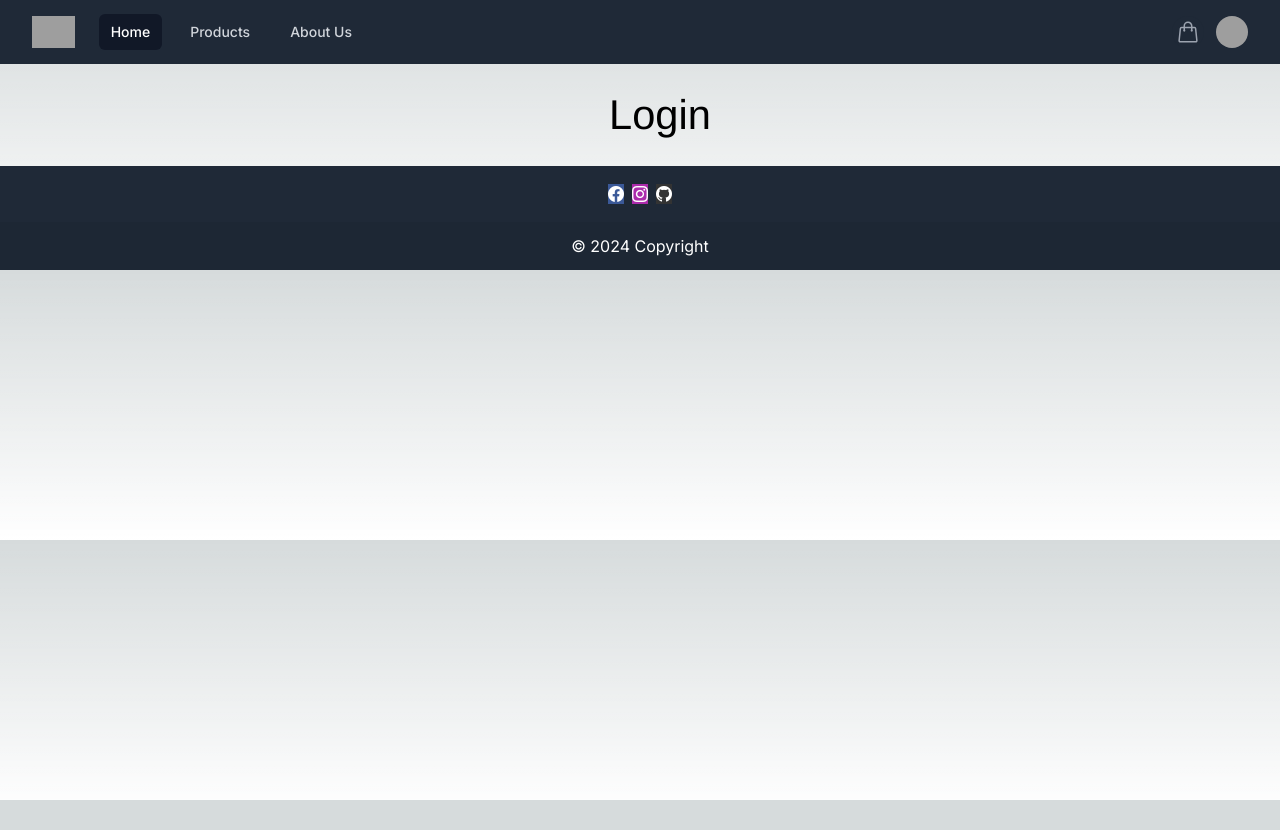
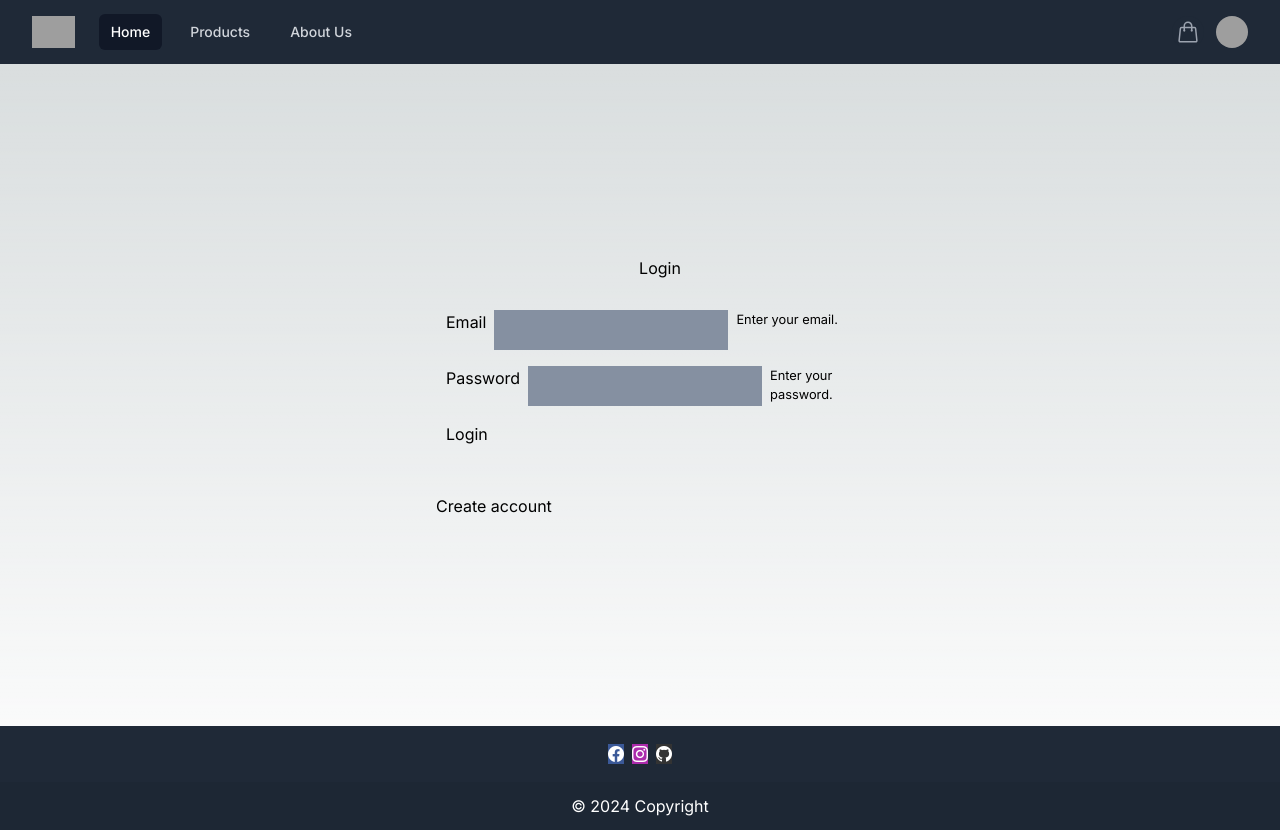
Before and after one commit to ChristianRey117/boutique-client, a Next.js app: page /pages/login in a window 1280 px wide. Before the commit the page ends 800 px from the top, so only its background shows below. Built offline with nearby package versions, Linux system fonts and the light colour scheme; grey boxes are pictures that could not be loaded.

Commit message:
feat(login): created page login with card to create account

```diff
--- a/app/components/header/header.tsx
+++ b/app/components/header/header.tsx
@@ -133,7 +133,7 @@ export default function Example() {
                       <Menu.Item>
                         {({ active }) => (
                           <a
-                            href="#"
+                            href="/pages/login"
                             className={classNames(
                               active ? "bg-gray-100" : "",
                               "block px-4 py-2 text-sm text-gray-700"
--- a/app/pages/login/page.tsx
+++ b/app/pages/login/page.tsx
@@ -1,22 +1,160 @@
 "use client";
+import { InputText } from "primereact/inputtext";
 import React, { useEffect, useState } from "react";
-import { CardProduct } from "../../components/card-product/card-product";
-import { ImagesSlider } from "../../components/images-slider/images-slider";
-import ProductsList from "../../sections/products-list/products-list";
-import { InputText } from "primereact/inputtext";
-import { Dropdown } from "primereact/dropdown";
-import { FloatLabel } from "primereact/floatlabel";
+import { Card } from "react-bootstrap";
+
 export default function ProductsPage() {
-  const [selectedCity, setSelectedCity] = useState();
-  const [categories, setCategories] = useState();
+  const [isLogin, setIsLogin] = useState(true);
 
   return (
-    <div>
-      <div className="container m-5">
-        <div className="row">
-          <div className="col-12 mb-4">
-            <h1>Login</h1>
-          </div>
+    <div className="container m-5">
+      <div
+        className="row"
+        style={{ margin: "15%", display: isLogin ? "" : "none" }}
+      >
+        <div
+          className="col-12"
+          style={{ display: "flex", justifyContent: "center" }}
+        >
+          <Card style={{ width: "50%" }}>
+            <Card.Body>
+              <Card.Title className="mb-5" style={{ textAlign: "center" }}>
+                Login
+              </Card.Title>
+              <Card.Text>
+                <form action="" style={{ padding: "10px" }}>
+                  <div className="flex flex-column gap-2 mb-4 ">
+                    <label htmlFor="username">Email</label>
+                    <InputText
+                      id="email"
+                      aria-describedby="username-help"
+                      type="email"
+                      className="p-inputtext-lg"
+                      required
+                    />
+                    <small id="username-help">Enter your email.</small>
+                  </div>
+
+                  <div className="flex flex-column gap-2 mb-4 ">
+                    <label htmlFor="username">Password</label>
+                    <InputText
+                      id="password"
+                      aria-describedby="username-help"
+                      type="password"
+                      className="p-inputtext-lg"
+                      required
+                    />
+                    <small id="username-help">Enter your password.</small>
+                  </div>
+
+                  <div className="flex flex-column gap-2 mb-4 ">
+                    <button className="btn btn-success" type="submit">
+                      Login
+                    </button>
+                  </div>
+                </form>
+
+                <div
+                  className="flex flex-column gap-2 mb-4 "
+                  style={{ marginTop: "5%" }}
+                >
+                  <button
+                    className="btn btn-success"
+                    onClick={() => setIsLogin(!isLogin)}
+                  >
+                    Create account
+                  </button>
+                </div>
+              </Card.Text>
+            </Card.Body>
+          </Card>
+        </div>
+      </div>
+
+      <div
+        className="row"
+        style={{ margin: "15%", display: isLogin ? "none" : "" }}
+      >
+        <div
+          className="col-12"
+          style={{ display: "flex", justifyContent: "center" }}
+        >
+          <Card style={{ width: "50%" }}>
+            <Card.Body>
+              <Card.Title className="mb-5" style={{ textAlign: "center" }}>
+                Create account
+              </Card.Title>
+              <Card.Text>
+                <form action="" style={{ padding: "10px" }}>
+                  <div className="flex flex-column gap-2 mb-4 ">
+                    <label htmlFor="username">Name</label>
+                    <InputText
+                      id="name"
+                      aria-describedby="username-help"
+                      type="name"
+                      className="p-inputtext-lg"
+                      required
+                    />
+                    <small id="username-help">Enter your name.</small>
+                  </div>
+
+                  <div className="flex flex-column gap-2 mb-4 ">
+                    <label htmlFor="username">Last Name</label>
+                    <InputText
+                      id="lastName"
+                      aria-describedby="username-help"
+                      type="lastName"
+                      className="p-inputtext-lg"
+                      required
+                    />
+                    <small id="username-help">Enter your last name.</small>
+                  </div>
+
+                  <div className="flex flex-column gap-2 mb-4 ">
+                    <label htmlFor="username">Email</label>
+                    <InputText
+                      id="email"
+                      aria-describedby="username-help"
+                      type="email"
+                      className="p-inputtext-lg"
+                      required
+                    />
+                    <small id="username-help">Enter your email.</small>
+                  </div>
+
+                  <div className="flex flex-column gap-2 mb-4 ">
+                    <label htmlFor="username">Password</label>
+                    <InputText
+                      id="password"
+                      aria-describedby="username-help"
+                      type="password"
+                      className="p-inputtext-lg"
+                      required
+                    />
+                    <small id="username-help">Enter your password.</small>
+                  </div>
+
+                  <div className="flex flex-column gap-2 mb-4 ">
+                    <button className="btn btn-success" type="submit">
+                      Crerate Account
+                    </button>
+                  </div>
+                </form>
+
+                <div
+                  className="flex flex-column gap-2 mb-4 "
+                  style={{ marginTop: "5%" }}
+                >
+                  <button
+                    className="btn btn-success"
+                    onClick={() => setIsLogin(!isLogin)}
+                  >
+                    Login
+                  </button>
+                </div>
+              </Card.Text>
+            </Card.Body>
+          </Card>
         </div>
       </div>
     </div>
```
